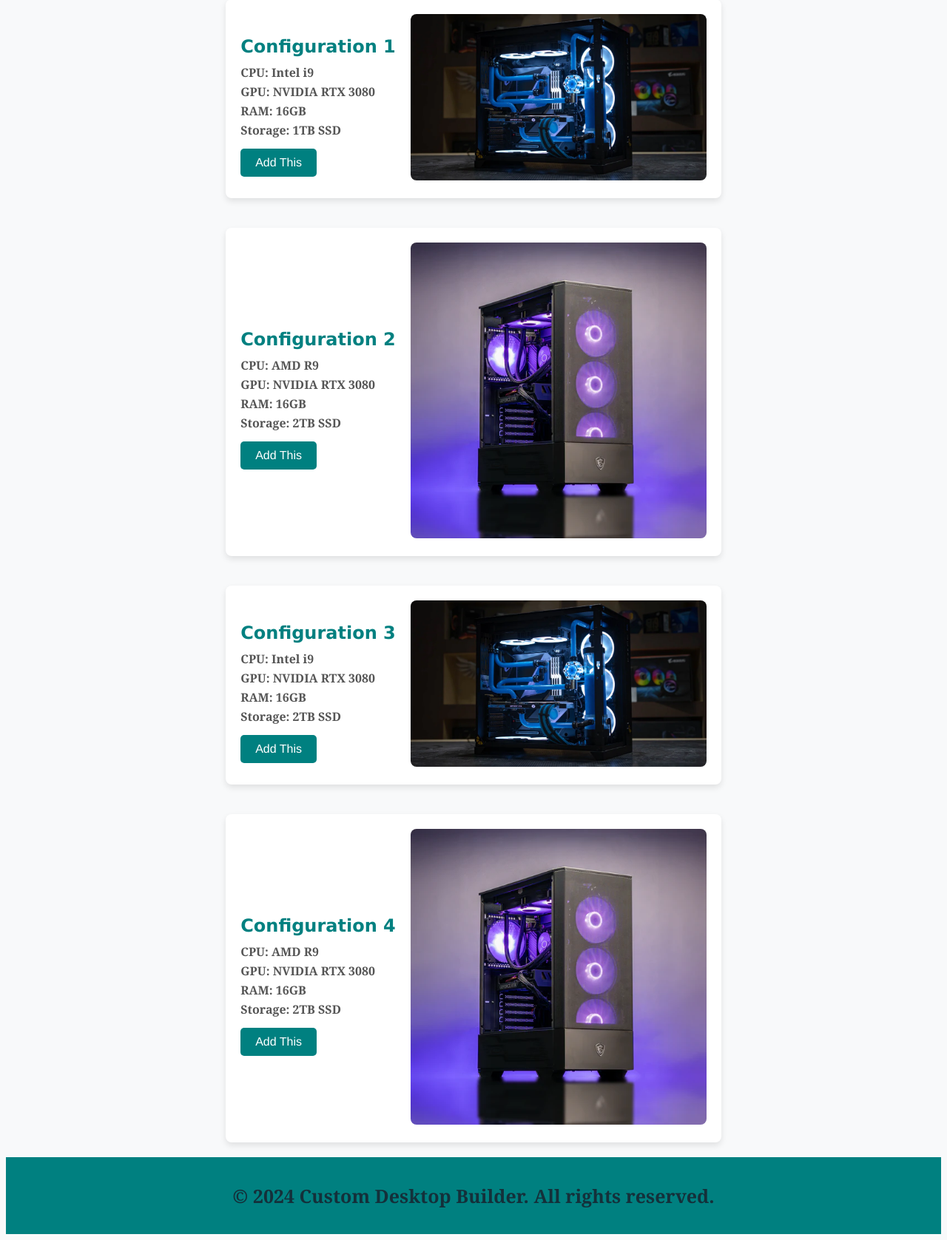
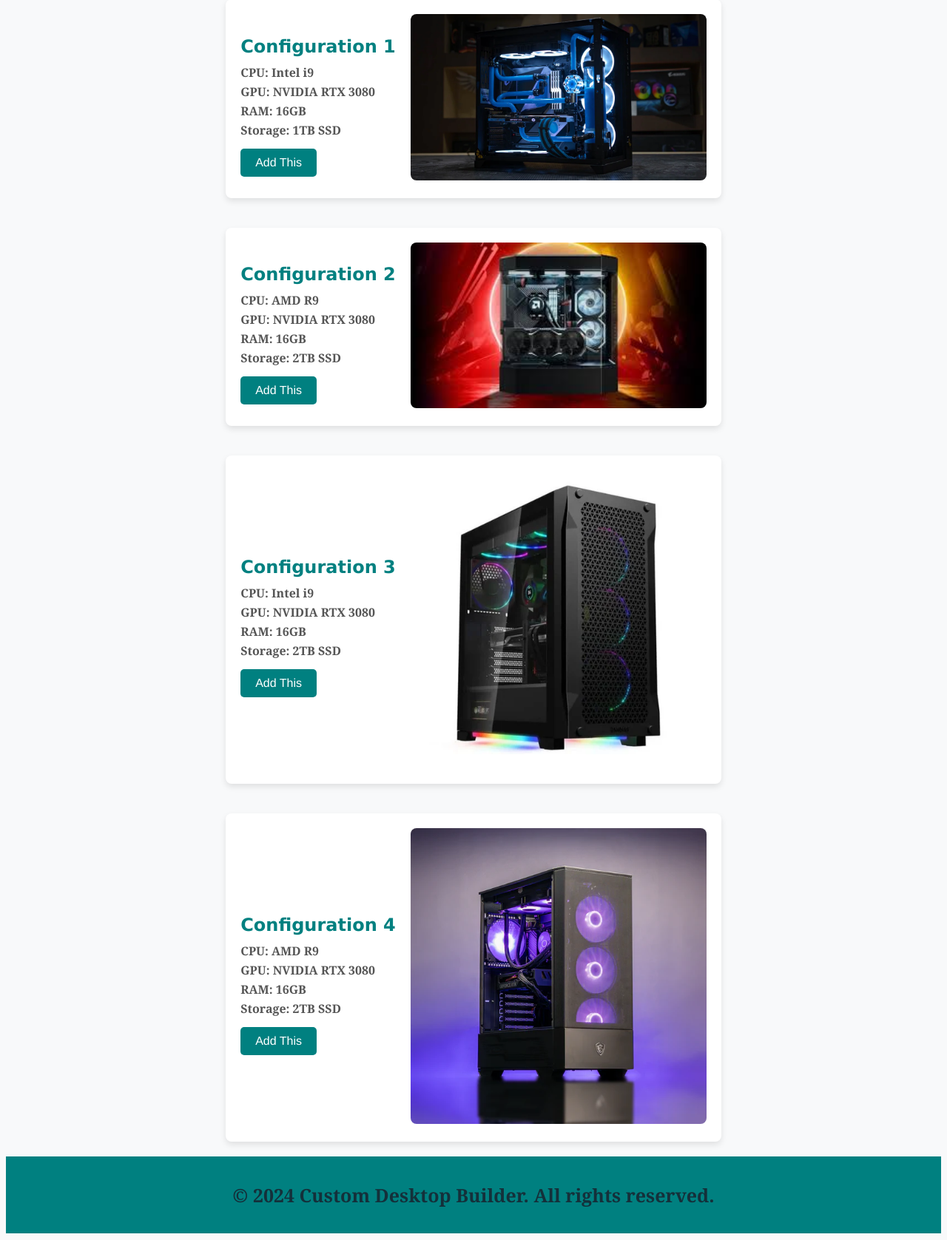
Before and after one commit to KansaraKrish/SPS-website, a PHP site: page / in a window 1280 px wide; the page is wider, and only the part inside the window is pictured. Shown: the part 738-2415 px from the top of that part at 74% size. Run offline with PHP 8.4, Linux system fonts and the light colour scheme.

Commit message:
yash photo

```diff
--- a/index.php
+++ b/index.php
@@ -243,7 +243,7 @@
                 <a href="product.php" class="btn">Add This</a>
             </div>
             <div class="product-image">
-                <img src="images/amd.jpg" alt="AMD PC" width="400" height="300">
+                <img src="images/AMD.jpeg" alt="AMD PC" width="400" height="300">
             </div>
         </div>
     </div>
@@ -260,7 +260,7 @@
                 <a href="product.php" class="btn">Add This</a>
             </div>
             <div class="product-image">
-                <img src="images/intel.jpg" alt="Intel PC" width="400" height="300">
+                <img src="images/intelnew.webp" alt="Intel PC" width="400" height="300">
             </div>
         </div>
     <div class="product-card">
--- a/save_build.php
+++ b/save_build.php
@@ -49,7 +49,7 @@ if ($_SERVER['REQUEST_METHOD'] == 'POST') {
 
         // Execute the query
         if ($stmt->execute()) {
-            echo "Your build has been saved successfully!";
+            header("Location: index.php");
         } else {
             echo "Error saving build: " . $stmt->error;
         }
```
Also changed, not shown: images/AMD.jpeg (added), images/intelnew.webp (added).
